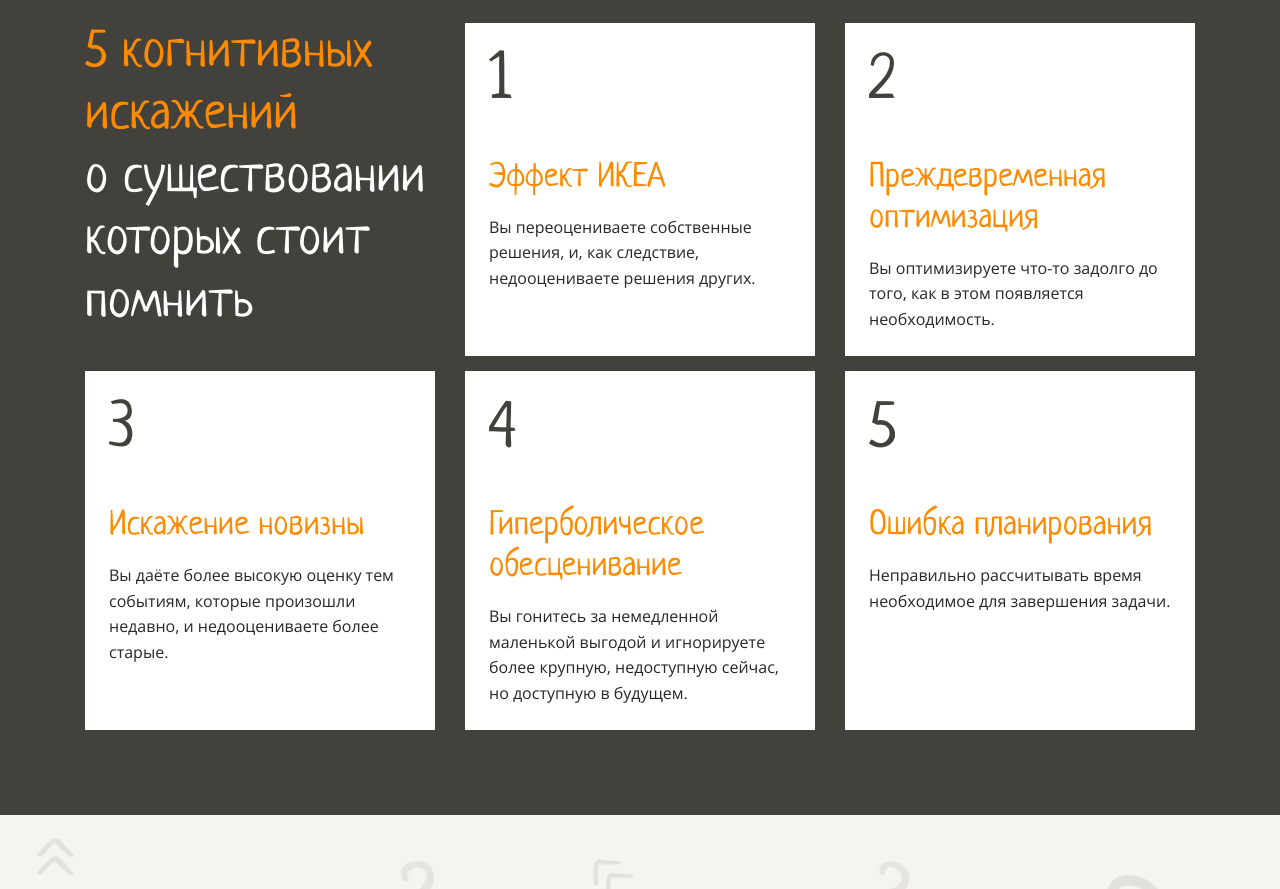
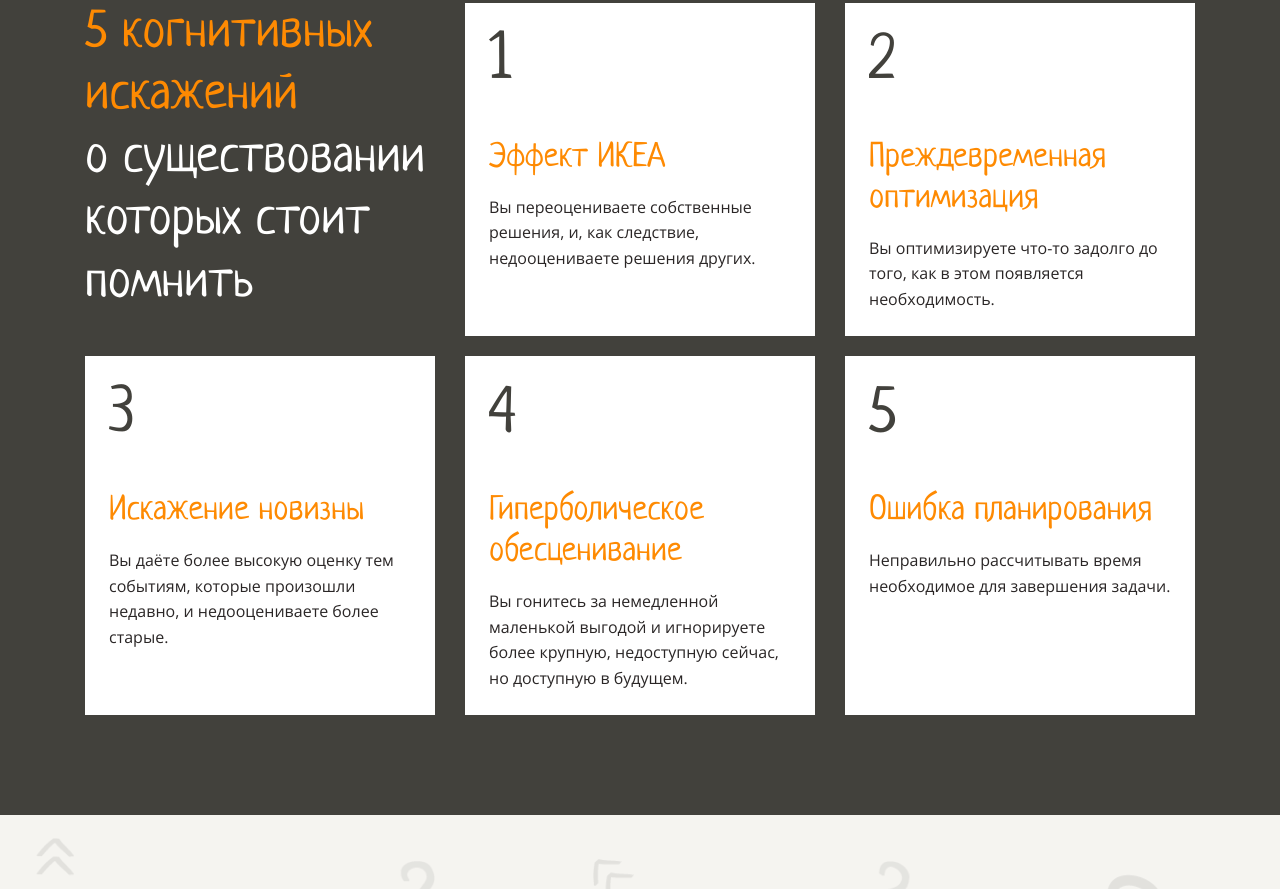
Before and after one commit to kzhvnkv/layout-designer-project-lvl1, a website: page src/index.html in a window 1280 px wide. Shown: the part 1907-2796 px from the top of the page. Drawn offline with Linux system fonts and the light colour scheme.

Commit message:
fix some bugs

```diff
--- a/src/styles/style.css
+++ b/src/styles/style.css
@@ -200,8 +200,8 @@ body {
 }
 
 .navigation__menu {
-  margin-top: 100px;
-  margin-bottom: -30px;
+  margin-top: 80px;
+  margin-bottom: -20px;
 }
 
 .menu__items {
@@ -214,7 +214,7 @@ body {
   flex-grow: 1;
   flex-basis: 350px;
   margin-right: 30px;
-  margin-bottom: 15px;
+  margin-bottom: 20px;
 }
 
 .menu__item--header {
```
